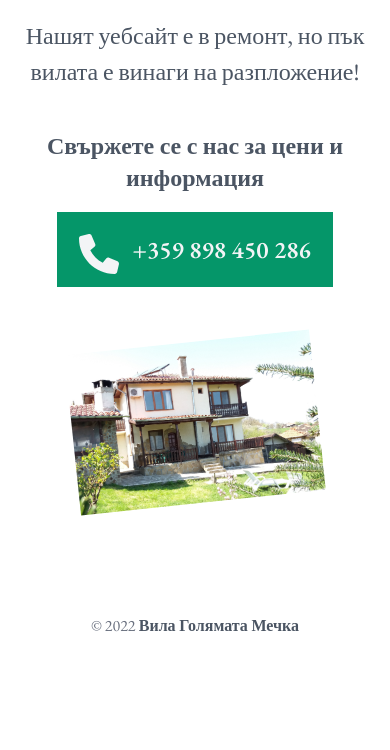
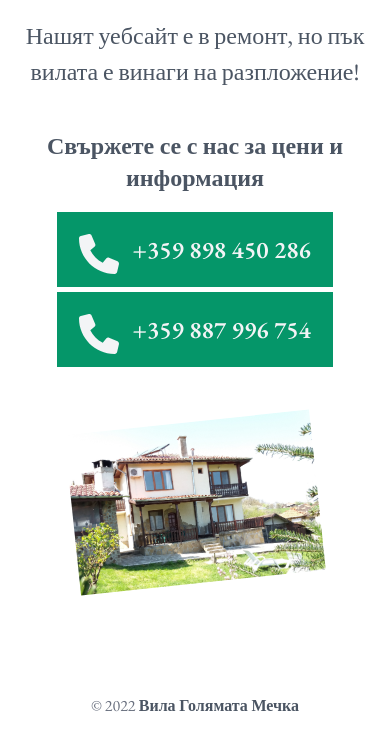
Before and after one commit to naft-a/villa-maintenance-page, a plain HTML site: page index.html in a window 390 px wide. Shown: the part 118-868 px from the top of the page. Before the commit the page ends 844 px from the top, so only its background shows below. Drawn offline with nearby package versions, Linux system fonts and the light colour scheme.

Commit message:
add second phone

```diff
--- a/index.html
+++ b/index.html
@@ -50,6 +50,14 @@
                     <span class="pl-2">+359 898 450 286</span>
                   </a>
                 </li>
+                <li class="m-5 pt-5">
+                  <a class="text-2xl p-5 hover:border-4 border-2 border-green-600 bg-green-600" href="tel:+359887996754">
+                    <svg class="inline w-10 fill-gray-300" style="fill: currentColor" xmlns="http://www.w3.org/2000/svg" viewBox="0 0 512 512">
+                      <path d="M511.2 387l-23.25 100.8c-3.266 14.25-15.79 24.22-30.46 24.22C205.2 512 0 306.8 0 54.5c0-14.66 9.969-27.2 24.22-30.45l100.8-23.25C139.7-2.602 154.7 5.018 160.8 18.92l46.52 108.5c5.438 12.78 1.77 27.67-8.98 36.45L144.5 207.1c33.98 69.22 90.26 125.5 159.5 159.5l44.08-53.8c8.688-10.78 23.69-14.51 36.47-8.975l108.5 46.51C506.1 357.2 514.6 372.4 511.2 387z"/>
+                    </svg>
+                    <span class="pl-2">+359 887 996 754</span>
+                  </a>
+                </li>
               </ul>
             </div>
           </div>
```
